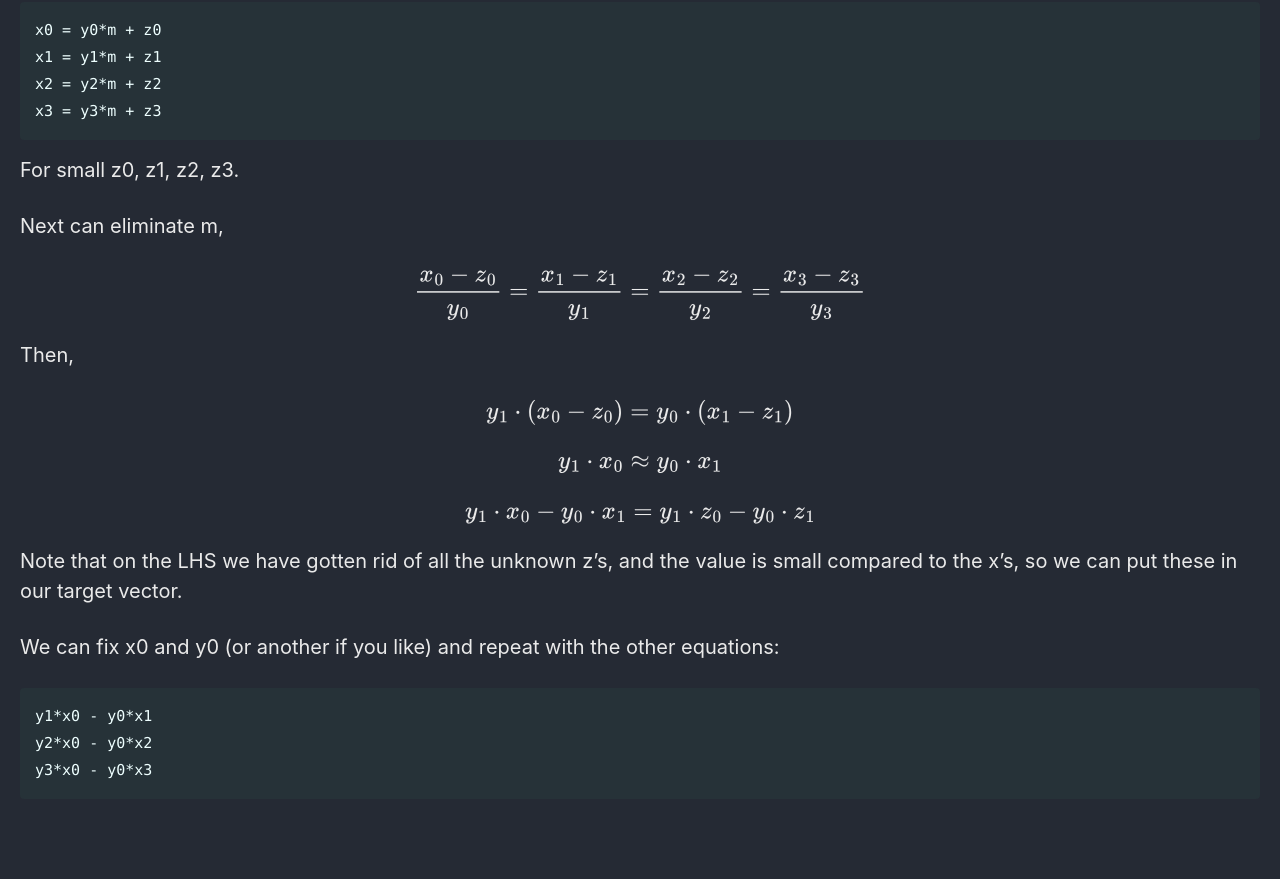
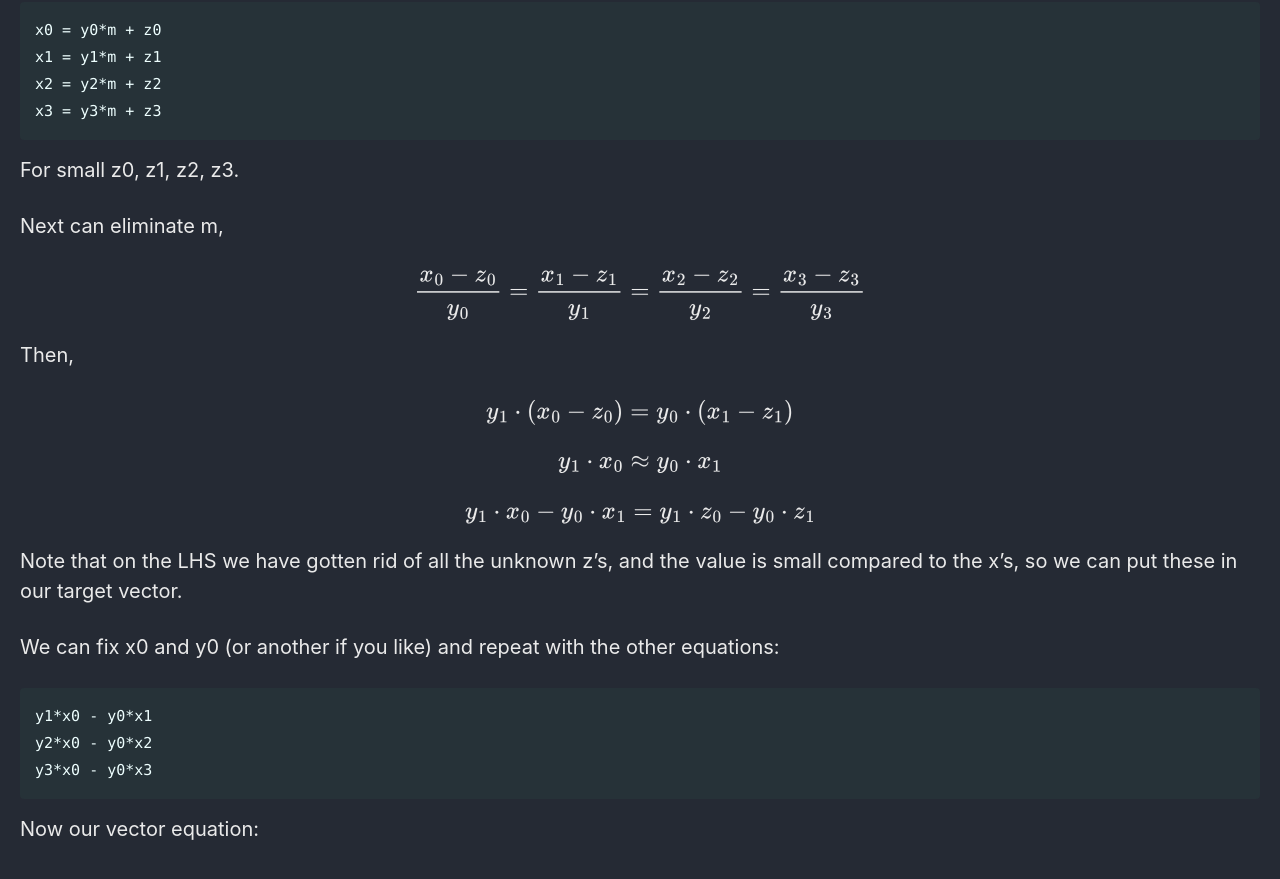
Before and after one commit to Connor-McCartney/Connor-McCartney.github.io, a Jekyll site: the page built from _pages/cryptography/other/WaniCTF2024.md, in a window 1280 px wide and 900 px high, scrolled down 1916 px. Shown: the top 879 px of the window. Built offline with Jekyll 4.4.1, drawn with Linux system fonts in a browser that asks for light colours; cached includes are drawn as plain includes; before the commit the page ends 2760 px from its top, so only the background shows below that.

Commit message:
Update WaniCTF2024.md

````diff
--- a/_pages/cryptography/other/WaniCTF2024.md
+++ b/_pages/cryptography/other/WaniCTF2024.md
@@ -104,3 +104,5 @@ y1*x0 - y0*x1
 y2*x0 - y0*x2
 y3*x0 - y0*x3
 ```
+
+Now our vector equation:
````
